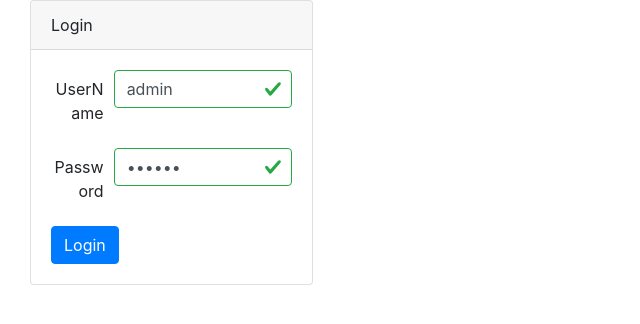
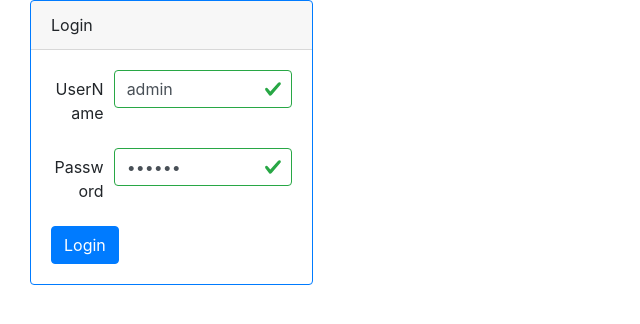
Before and after one commit to org-git/cas, a Vue app: page /#/login in a window 1280 px wide. Shown: the top 324 px of the page, without its empty margins (0-640 px from the left). Built offline with nearby package versions, Linux system fonts and the light colour scheme.

Commit message:
update login

```diff
--- a/src/views/login.vue
+++ b/src/views/login.vue
@@ -2,8 +2,8 @@
   <section>
     <div class="col-md-3 col-md-offset-6">
       <b-card-group deck>
-        <b-card header="Login" header-tag="header">
-          <b-form validated class="form-horizontal" role="form">
+        <b-card header="Login" header-tag="header" border-variant="primary">
+          <b-form validated class="form-horizontal" role="form" @submit="onSubmit">
             <b-form-group
               label-cols-md="3"
               label-align="right"
@@ -49,6 +49,12 @@ export default {
     return {
       user: { username: "admin", password: "123456" }
     };
+  },
+  methods: {
+    onSubmit(evt) {
+      evt.preventDefault();
+      alert(JSON.stringify(this.user));
+    }
   }
 };
 </script>
```
Also changed, not shown: package.json (line endings or trailing spaces), 1 other file (tests, documents, lock files or other folders).
